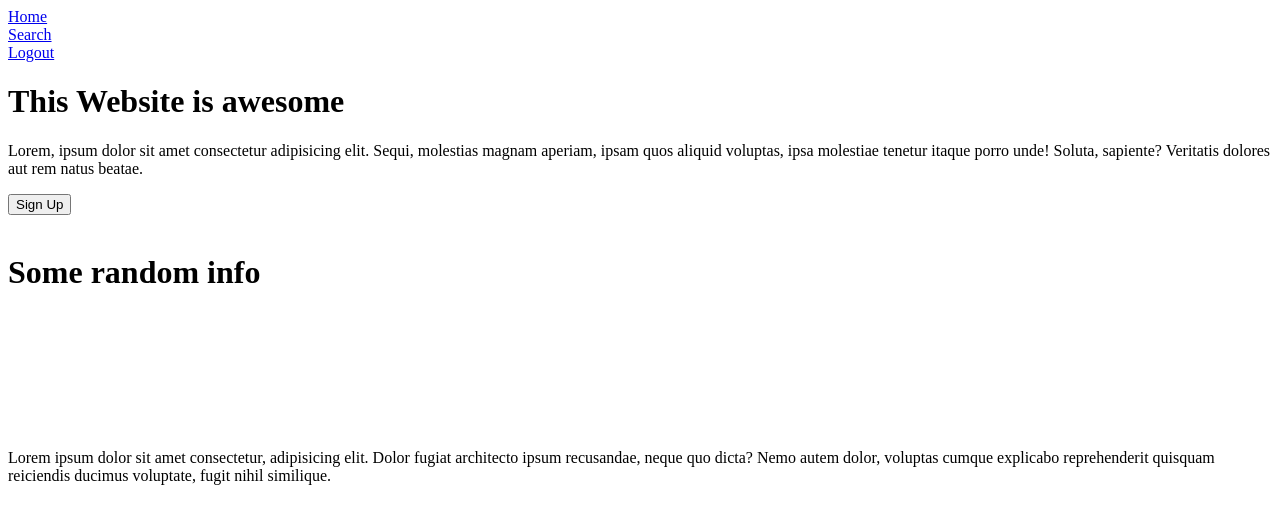
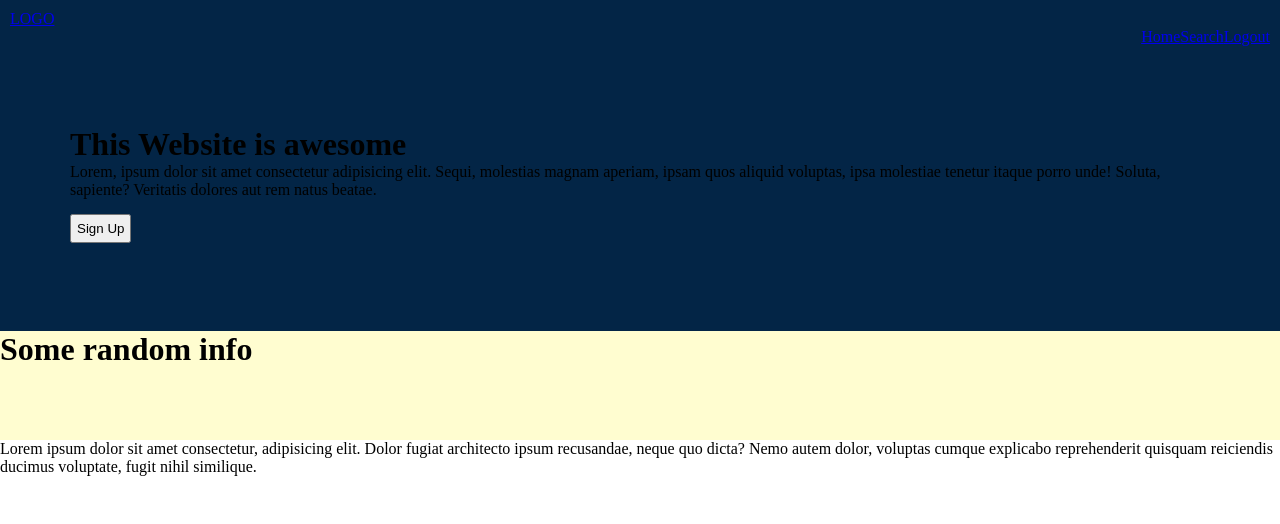
Before and after one commit to 1lad/landing-Page, a plain HTML site: page index.html in a window 1280 px wide. Drawn offline with Linux system fonts and the light colour scheme.

Commit message:
half of the webpage is fairly done, with only a few details away

```diff
--- a/index.html
+++ b/index.html
@@ -10,6 +10,7 @@
 <body>
 
     <div class="box1">
+        <header> <a href="#"> LOGO </a> </header>
        <div class="container">
            <div><a href="#"> Home </a> </div>
            <div> <a href="#"> Search </a></div>
--- a/style.css
+++ b/style.css
@@ -1,3 +1,35 @@
-.containter{
-    border: 5px solid #03045e;
+*{
+    padding: 0;
+    margin: 0;
+    box-sizing: border-box;
 }
+
+
+.box1{
+    background-color: #032546;
+    padding: 10px;
+
+
+}
+
+.container{
+    display: flex;
+    justify-content: flex-end;
+    align-items: center;
+}
+
+.box2{
+    background-color: #032546;
+    padding: 70px;
+
+}
+
+button{
+    padding: 5px;
+    margin: 15px 15px 0px 0px;
+}
+
+.box3{
+   background-color: #fffdd0;
+
+}
```
